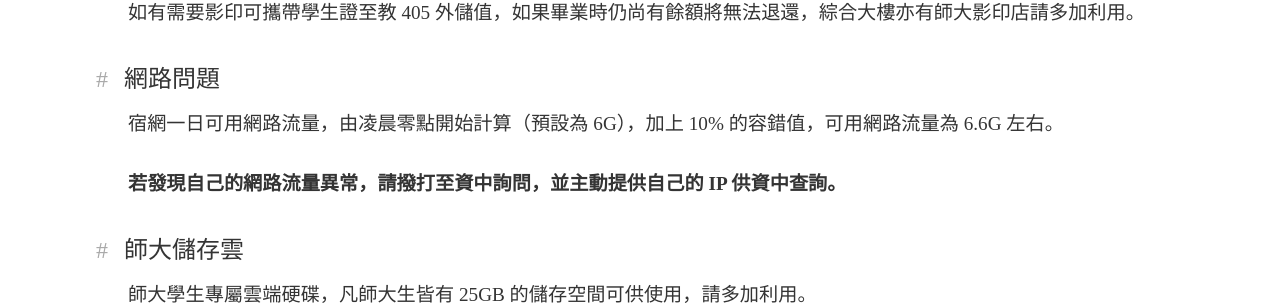
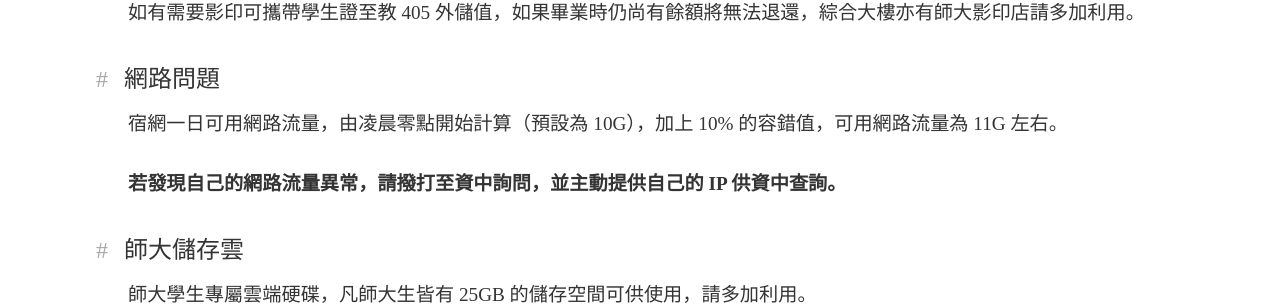
Before and after one commit to as535364/surviveNTNU, a Jekyll site: the page built from _references/itcenter.md, in a window 1280 px wide and 900 px high, scrolled down 1831 px. Shown: the part 205-510 px from the top of the window. Built offline with Jekyll 4.4.1, drawn with Linux system fonts in a browser that asks for light colours; nearby versions of some CDN libraries; comment, search, counter and statistics services are not loaded.

Commit message:
宿網上限變成 10G 囉！

```diff
--- a/_references/itcenter.md
+++ b/_references/itcenter.md
@@ -54,7 +54,7 @@ alticon: itcenter
 如有需要影印可攜帶學生證至教 405 外儲值，如果畢業時仍尚有餘額將無法退還，綜合大樓亦有師大影印店請多加利用。
 
 ### 網路問題
-宿網一日可用網路流量，由凌晨零點開始計算（預設為 6G），加上 10% 的容錯值，可用網路流量為 6.6G 左右。
+宿網一日可用網路流量，由凌晨零點開始計算（預設為 10G），加上 10% 的容錯值，可用網路流量為 11G 左右。
 
 **若發現自己的網路流量異常，請撥打至資中詢問，並主動提供自己的 IP 供資中查詢。**
 
```
